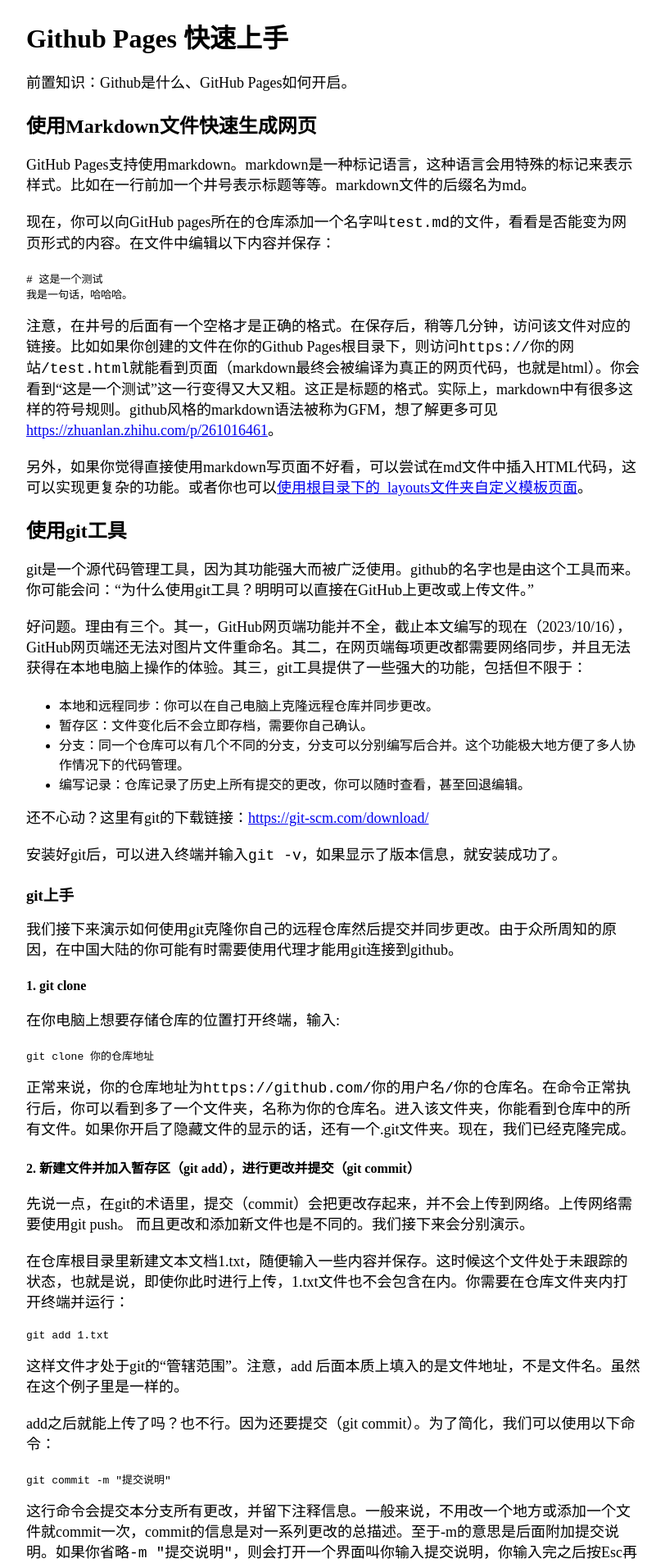
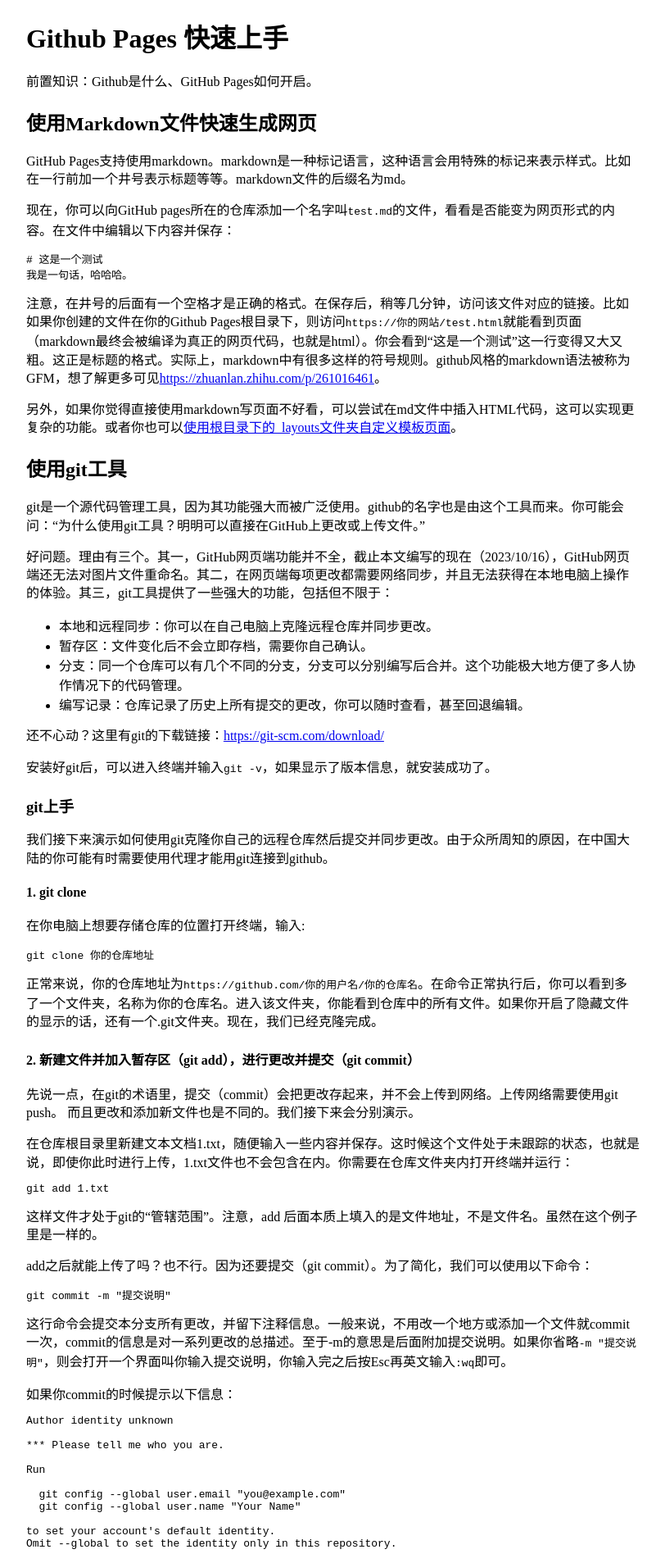
Before and after one commit to JOKERBARK/jokerbark.github.io, a Jekyll site: the page built from docs/Quick-start.md, in a window 1280 px wide. Shown: the top 1907 px of the page at 82% size, without its empty margins (233-1045 px from the left). Built offline with Jekyll 4.4.1, drawn with Linux system fonts in a browser that asks for light colours; our own code applies the rules of GitHub Pages for plain Markdown files; some of the changed text lies outside the part shown.

Commit message:
docs: deleted lines with problem in docs/Quick-start.md

````diff
--- a/_layouts/default.html
+++ b/_layouts/default.html
@@ -34,9 +34,9 @@
 
         p {
             text-align: left;
-            font-size: 18px;
-            line-height: 25px;
-            margin-bottom: 20px;
+            font-size: 1em;
+            line-height: 1.39em;
+            margin-bottom: 1.11px;
         }
     </style>
     <title>{{ page.title }}</title>
--- a/docs/Quick-start.md
+++ b/docs/Quick-start.md
@@ -165,12 +165,6 @@ Github Pages的处理其实是用Jekyll完成的。因此很多Jekyll的特性
 permalink: /about
 ---
 ```
-*注意：如果你的Github Pages页面路径不在域名根目录下，则可能需要使用：*
-```
----
-permalink: {{ site.baseurl }}/about
----
-```
 *你可以在这里使用git完成，顺便练习一下git的分支操作方法*
 
 推送提交后，我们访问你网站下的`/about`，就能看见test.md的内容。但如果访问`/test.html`，就会找不到文件。
````
